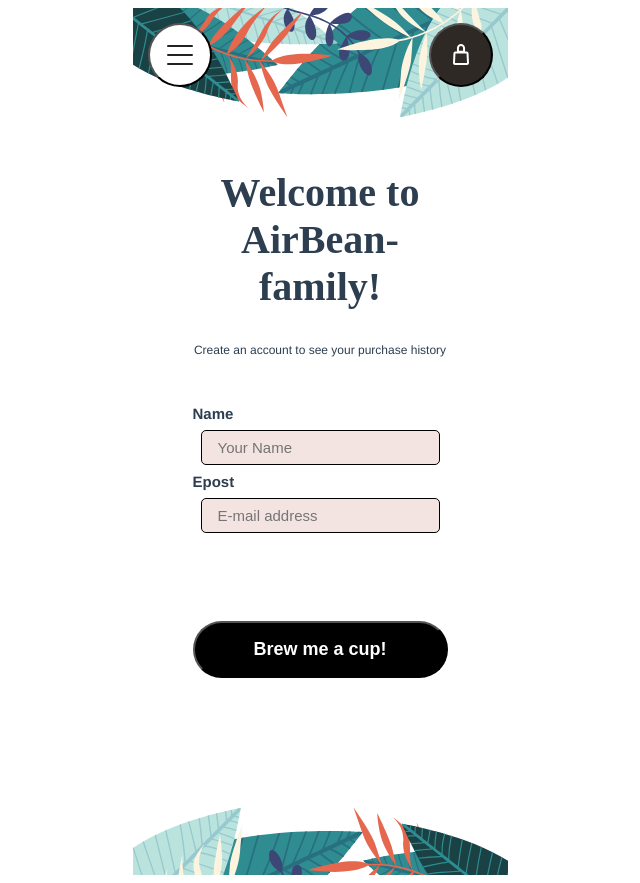
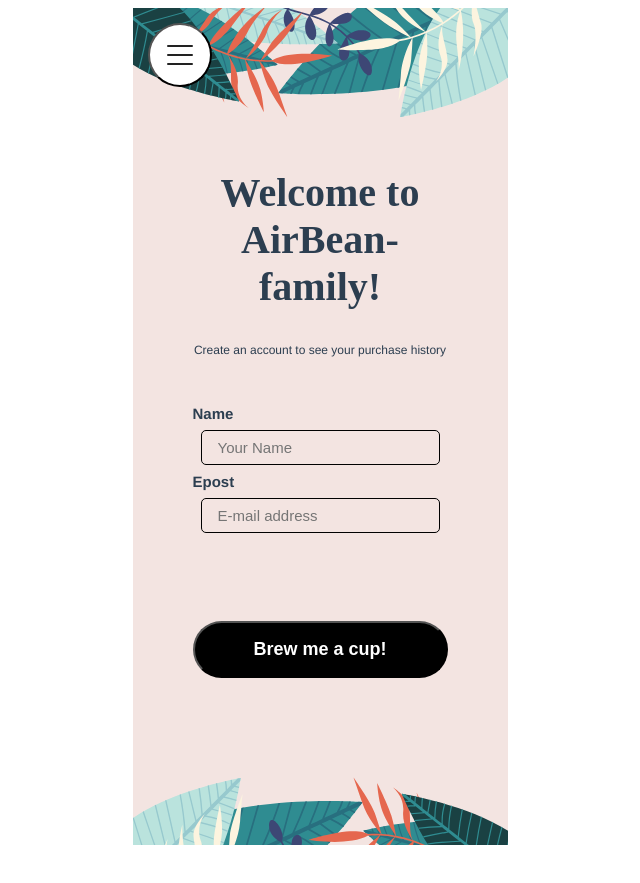
Before and after one commit to jenseneducation-Frida-Johansson/happySurfers, a Vue app: page /login in a window 1280 px wide. Shown: the whole page, without its empty margins (320-960 px from the left). After the commit the page ends 853 px from the top, so only its background shows below. Built offline with nearby package versions, Linux system fonts and the light colour scheme; no server answers.

Commit message:
BG color change and cart button disable are done

```diff
--- a/src/App.vue
+++ b/src/App.vue
@@ -20,7 +20,12 @@ export default {
     LoadingPage,
     appHeader: Header,
     appFooter: Footer
-  }
+  } /*,
+  computed: {
+    bgColor() {
+      return this.$store.state.bgColor;
+    }
+  }*/
 };
 </script>
 
@@ -32,6 +37,7 @@ export default {
   -webkit-font-smoothing: antialiased;
   -moz-osx-font-smoothing: grayscale;
   text-align: center;
+  background: #f3e4e1;
   color: #2c3e50;
 }
 
--- a/src/components/Footer.vue
+++ b/src/components/Footer.vue
@@ -1,17 +1,26 @@
 <template>
-  <div class="Footer"></div>
+  <div class="Footer" v-bind:class="bgcolor.color"></div>
 </template>
 
 <script>
 export default {
-  name: "Footer"
+  name: "Footer",
+  computed: {
+    bgcolor() {
+      return this.$store.state.bgColor;
+    }
+  }
 };
 </script>
 
 <style scoped>
 .Footer {
-  background: url("../assets/graphics/graphics-footer.svg") no-repeat;
   height: 4.4rem;
-  margin-top: 30px;
+}
+.pink {
+  background: url("../assets/graphics/graphics-footer.svg") no-repeat #f3e4e1;
+}
+.brown {
+  background: url("../assets/graphics/graphics-footer.svg") no-repeat #2f2926;
 }
 </style>
--- a/src/components/Header.vue
+++ b/src/components/Header.vue
@@ -1,9 +1,9 @@
 <template>
-  <div class="header">
+  <div class="header" v-bind:class="bgcolor.color">
     <div class="buttons">
       <!--  {{showNav ? 'X' : '='}}  -->
       <button class="show-nav" v-on:click="nav"></button>
-      <button class="show-cart" v-on:click="cart">
+      <button class="show-cart" v-if="disableCart" v-on:click="cart">
         <div class="itemsNr" v-if="itemsNr !== 0">{{ itemsNr }}</div>
       </button>
     </div>
@@ -31,6 +31,12 @@ export default {
   computed: {
     itemsNr() {
       return this.$store.state.itemsNr;
+    },
+    disableCart() {
+      return this.$store.state.showCart;
+    },
+    bgcolor() {
+      return this.$store.state.bgColor;
     }
   },
   methods: {
@@ -53,7 +59,6 @@ export default {
 
 <style>
 .header {
-  background: url("../assets/graphics/graphics-header.svg") no-repeat;
   height: 7rem;
   width: 100%;
 }
@@ -91,4 +96,10 @@ export default {
   font-family: sans-serif;
   border-radius: 50%;
 }
+.pink {
+  background: url("../assets/graphics/graphics-header.svg") no-repeat #f3e4e1;
+}
+.brown {
+  background: url("../assets/graphics/graphics-header.svg") no-repeat #2f2926;
+}
 </style>
--- a/src/components/LoadingPage.vue
+++ b/src/components/LoadingPage.vue
@@ -38,7 +38,7 @@ export default {
   align-items: center;
   justify-content: center;
   width: 375px;
-  /*height: 100%;*/
+  height: 100%;
   background: #39846c;
   position: absolute;
   z-index: 9999;
--- a/src/components/cart/Cart.vue
+++ b/src/components/cart/Cart.vue
@@ -2,14 +2,11 @@
   <div class="Cart">
     <div class="CloseCartBtn">
       <button class="emitCloseCart" v-on:click="emitCloseCart">
-
         <div class="itemsNr" v-if="itemsNr !== 0">{{ itemsNr }}</div>
-
       </button>
     </div>
 
     <div class="purchase" v-if="itemsNr !== 0">
-
       <h3>Din beställning</h3>
       <div class="yourOrder">
         <cart-item
@@ -21,7 +18,6 @@
         <p>inkl moms + drönarleverans</p>
       </div>
       <button class="payBtn" v-on:click="setorder">Take my money!</button>
-
     </div>
     <div v-else class="noPurchase">
       <h3>Du har ingen beställning</h3>
@@ -58,7 +54,6 @@ export default {
     },
     goHome() {
       this.$emit("close", this.cart);
-      this.$router.push("/");
     }
   },
   computed: {
--- a/src/store/store.js
+++ b/src/store/store.js
@@ -20,7 +20,11 @@ export default new Vuex.Store({
     totalPrice: 0,
     itemsNr: 0,
     user: null,
-    history: []
+    history: [],
+    showCart: true,
+    bgColor: {
+      color: "pink"
+    }
   },
   mutations: {
     showMenu(state, data) {
--- a/src/views/About.vue
+++ b/src/views/About.vue
@@ -44,6 +44,8 @@ export default {
     if (!localStorage.getItem("user")) {
       this.$router.push("/login");
     }
+    this.$store.state.showCart = false;
+    this.$store.state.bgColor.color = "pink";
   }
 };
 </script>
--- a/src/views/Login.vue
+++ b/src/views/Login.vue
@@ -19,6 +19,8 @@ export default {
     if (localStorage.getItem("user")) {
       this.$router.push("/");
     }
+    this.$store.state.showCart = false;
+    this.$store.state.bgColor.color = "pink";
   },
   data() {
     return {
--- a/src/views/Menu.vue
+++ b/src/views/Menu.vue
@@ -16,6 +16,8 @@ export default {
     if (!localStorage.getItem("user")) {
       this.$router.push("/login");
     }
+    this.$store.state.showCart = true;
+    this.$store.state.bgColor.color = "pink";
   },
   /*props: {
     menu: Array
--- a/src/views/Order.vue
+++ b/src/views/Order.vue
@@ -38,7 +38,7 @@ export default {
 <style>
 .Order {
   width: 375px;
-  height: 100%;
+  height: 812px;
   margin-top: -115px;
   background: #e5674e;
   color: white;
--- a/src/views/Profile.vue
+++ b/src/views/Profile.vue
@@ -29,6 +29,8 @@ export default {
     if (!localStorage.getItem("user")) {
       this.$router.push("/login");
     }
+    this.$store.state.bgColor.color = "brown";
+    this.$store.state.showCart = false;
   },
   computed: {
     history() {
@@ -62,22 +64,22 @@ export default {
 <style>
 .Profile {
   width: 375px;
-  height: 100%;
+  /*height: 100%;*/
+  height: 812px;
   display: flex;
   align-items: center;
   justify-content: center;
   flex-direction: column;
   background: #2f2926;
   color: white;
-  position: absolute;
-  z-index: 2;
+  /*position: absolute;*/
+  /*z-index: 2;*/
 }
 
 .OrderHistory {
   margin-left: -20px;
   font-family: serif;
   font-size: 1.5rem;
-
 }
 .history {
   text-align: left;
```
